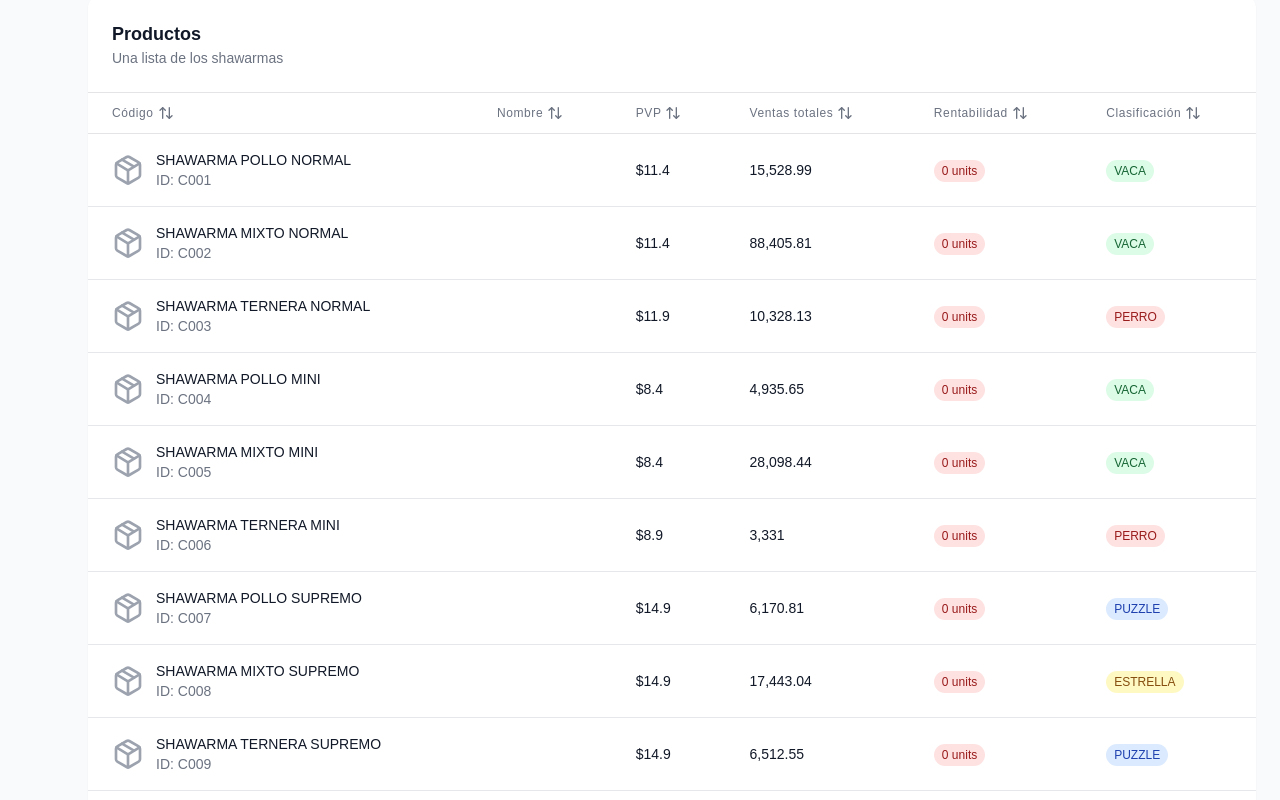
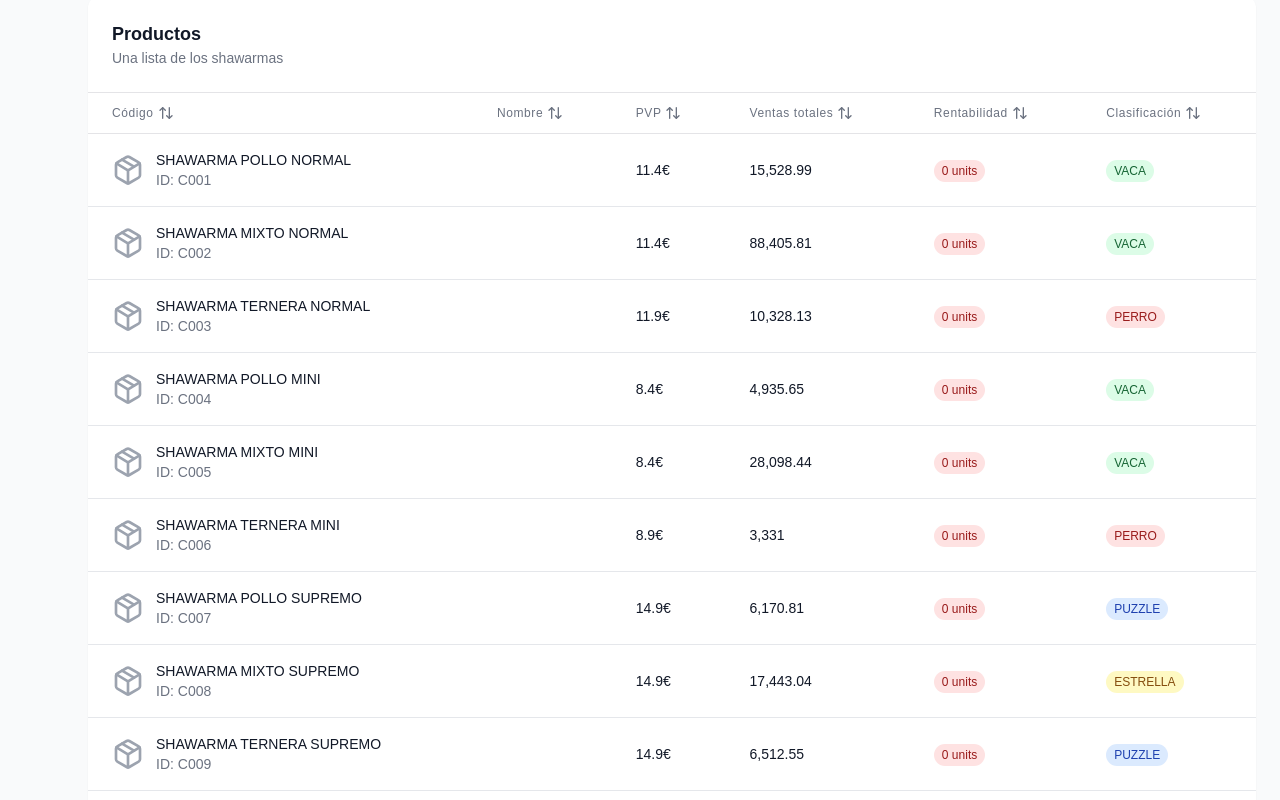
Before and after one commit to jorgebp226/frontend-app-restauracion, a React (Vite) app: page /analytics in a window 1280 px wide. Shown: the part 900-1700 px from the top of the page. Built offline with nearby package versions, Linux system fonts and the light colour scheme; a web font is replaced by a local one.

Commit message:
Cambios a euros

```diff
--- a/src/analytics/ProductTable.tsx
+++ b/src/analytics/ProductTable.tsx
@@ -325,7 +325,7 @@ export const ProductTable: FC<ProductTableProps> = ({ onProductClick }) => {
                   {product.category}
                 </td>
                 <td className="px-6 py-4 text-sm text-gray-900">
-                  ${product.price.toLocaleString()}
+                  {product.price.toLocaleString()}€
                 </td>
                 <td className="px-6 py-4">
                   <div className="text-sm text-gray-900">
```
